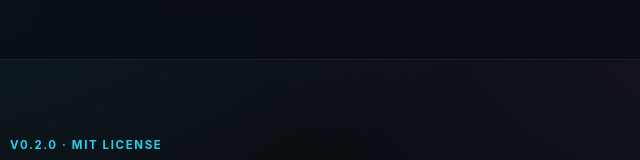
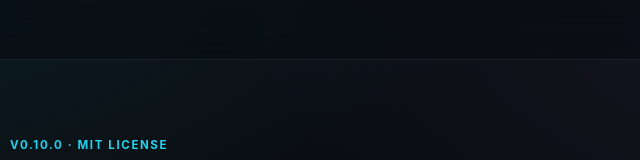
Before and after one commit to danielchen26/local-mgrep, a plain HTML site: page docs/index.html in a window 1280 px wide. Shown: the top 160 px of the page, 302-942 px from the left. Drawn offline with Linux system fonts and the light colour scheme; a web font is replaced by a local one.

Commit message:
docs: fix stale v0.2.0 eyebrow label in docs/index.html (now v0.10.0)

```diff
--- a/docs/index.html
+++ b/docs/index.html
@@ -88,7 +88,7 @@
       <main class="content">
         <!-- ============== Overview ============== -->
         <section id="overview" class="hero">
-          <p class="eyebrow">v0.2.0 · MIT license</p>
+          <p class="eyebrow">v0.10.0 · MIT license</p>
           <h1>Semantic code search over a local index.</h1>
           <p class="lead">
             <code>local-mgrep</code> is a command-line tool that builds a SQLite
```
